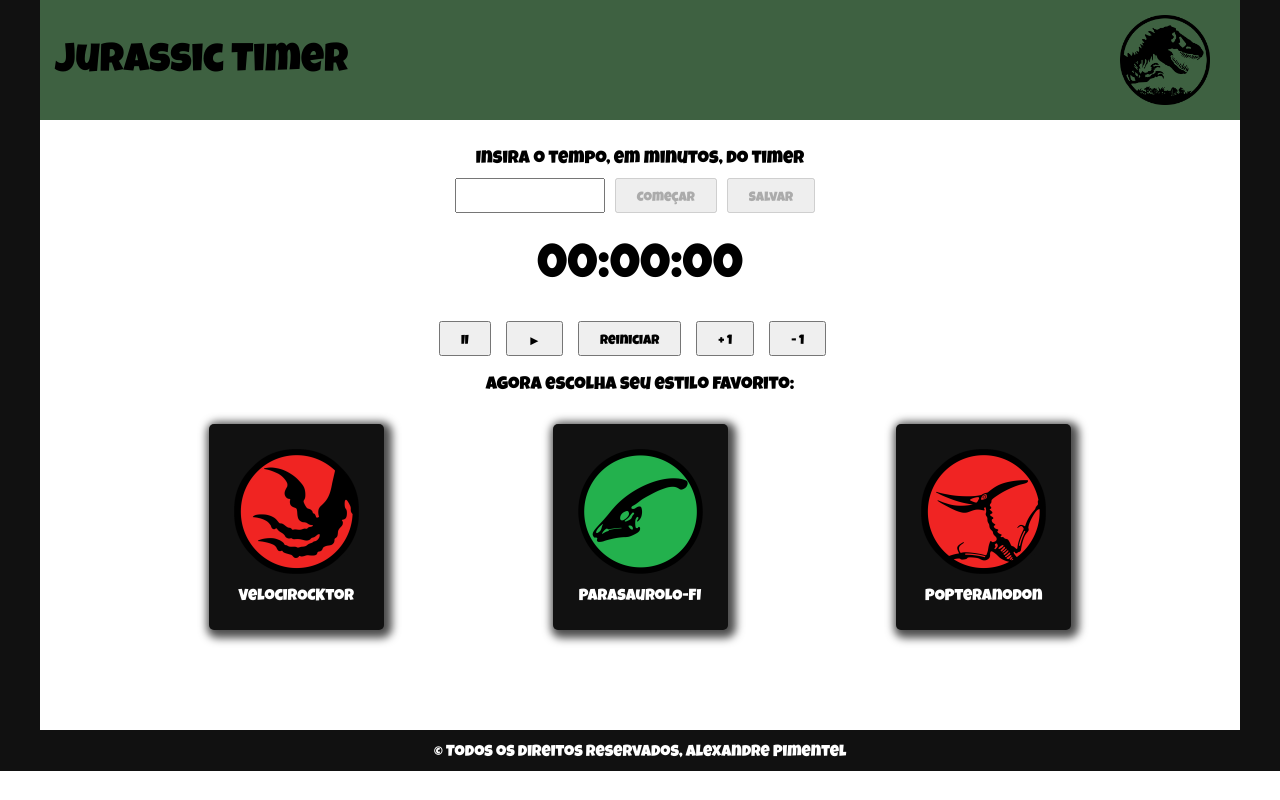
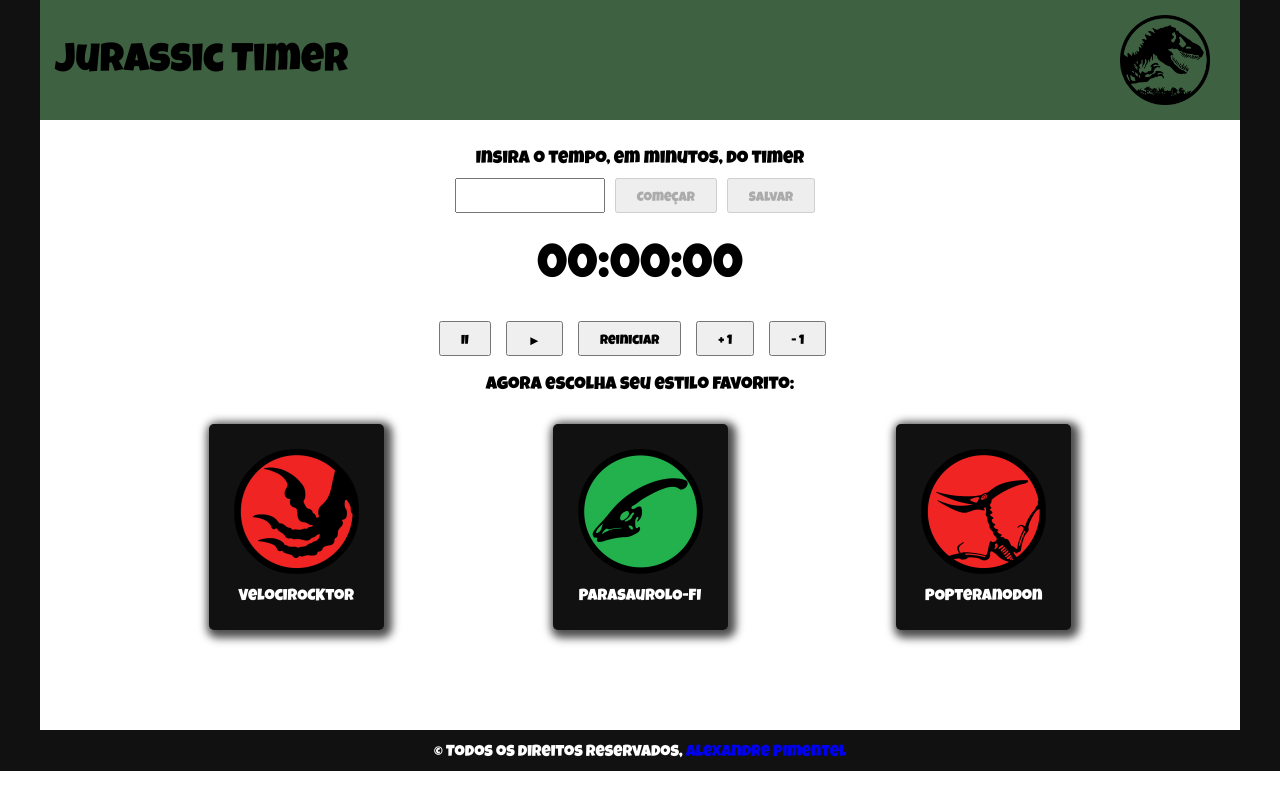
Before and after one commit to Alexandrexpjr/timer, a React (Create React App) app: page / in a window 1280 px wide. Built offline with nearby package versions, Linux system fonts and the light colour scheme.

Commit message:
add link do footer

```diff
--- a/src/App.css
+++ b/src/App.css
@@ -81,7 +81,7 @@
   margin-bottom: 30px;
 }
 
-footer {
+footer{
   text-align: center;
   background-color: #111;
   padding-top: 5px;
@@ -91,3 +91,7 @@
 footer p {
   padding: 10px 0;
 }
+
+footer p a {
+  text-decoration: none;
+}
--- a/src/components/Footer.jsx
+++ b/src/components/Footer.jsx
@@ -3,7 +3,7 @@
 function Footer() {
   return (
     <footer>
-      <p> &#169; Todos os direitos reservados, Alexandre Pimentel</p>
+      <p> &#169; Todos os direitos reservados, <a href="https://www.linkedin.com/in/alexandrepimenteljr/">Alexandre Pimentel</a></p>
     </footer>
   );
 }
```
